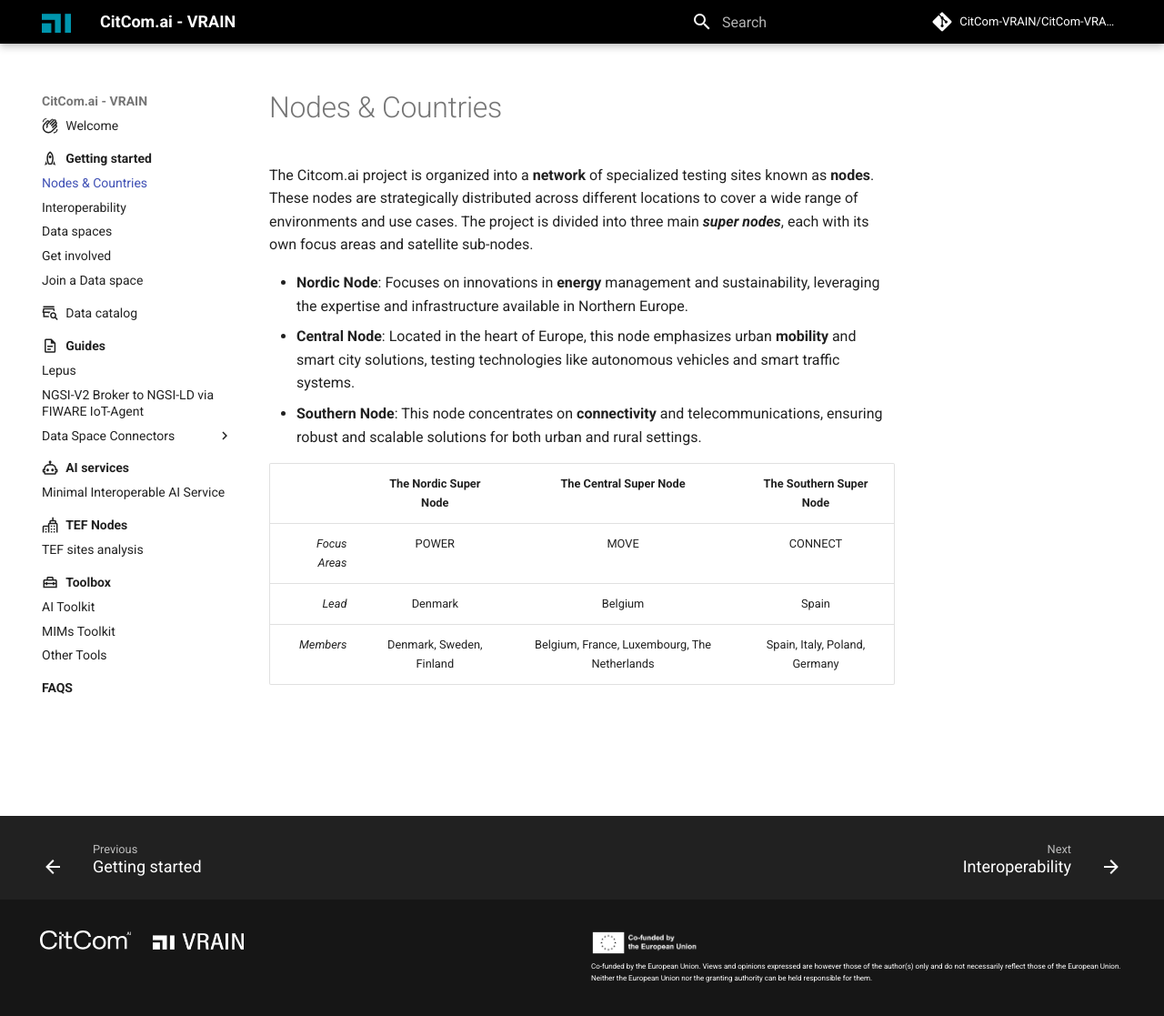
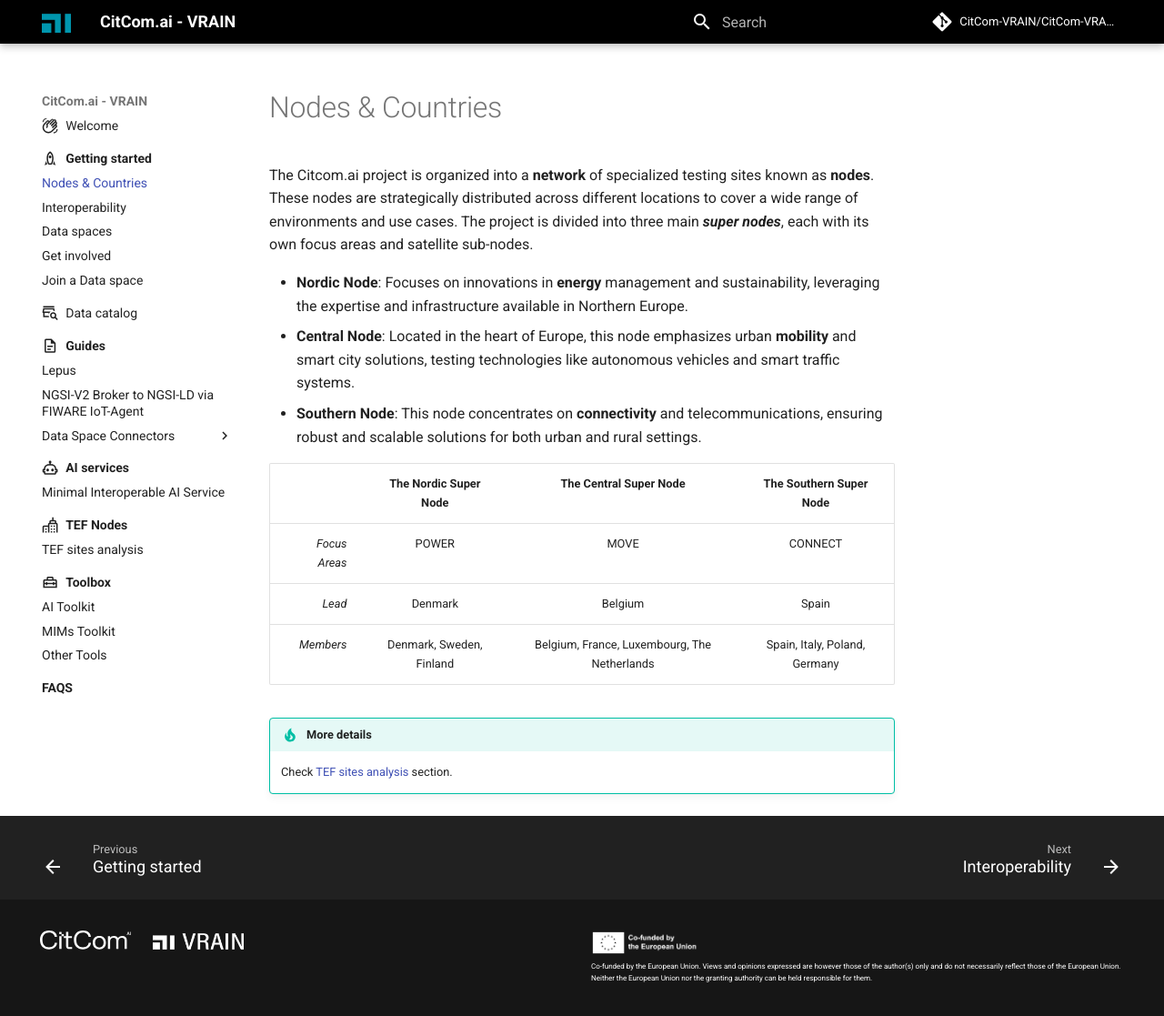
Before and after one commit to riseupalex/CitComAI-Hub.github.io, an MkDocs documentation site: the page built from docs/getting_started/nodes_countries.md, in a window 1280 px wide and 1117 px high. Shown: the whole window at 91% size. Built offline with MkDocs 1.6.1 and Material for MkDocs 9.7.7, drawn with Linux system fonts in a browser that asks for light colours; comment, search, counter and statistics services are not loaded.

Commit message:
more details section

```diff
--- a/docs/getting_started/nodes_countries.md
+++ b/docs/getting_started/nodes_countries.md
@@ -11,3 +11,7 @@
 | *Focus Areas* | POWER              | MOVE                   | CONNECT                   |
 | *Lead*    | Denmark               | Belgium                | Spain                   |
 | *Members* | Denmark, Sweden, Finland       | Belgium, France, Luxembourg, The Netherlands | Spain, Italy, Poland, Germany |
+
+!!! Tip "More details"
+
+    Check [TEF sites analysis](./../tef/tef_list.md) section.
```
